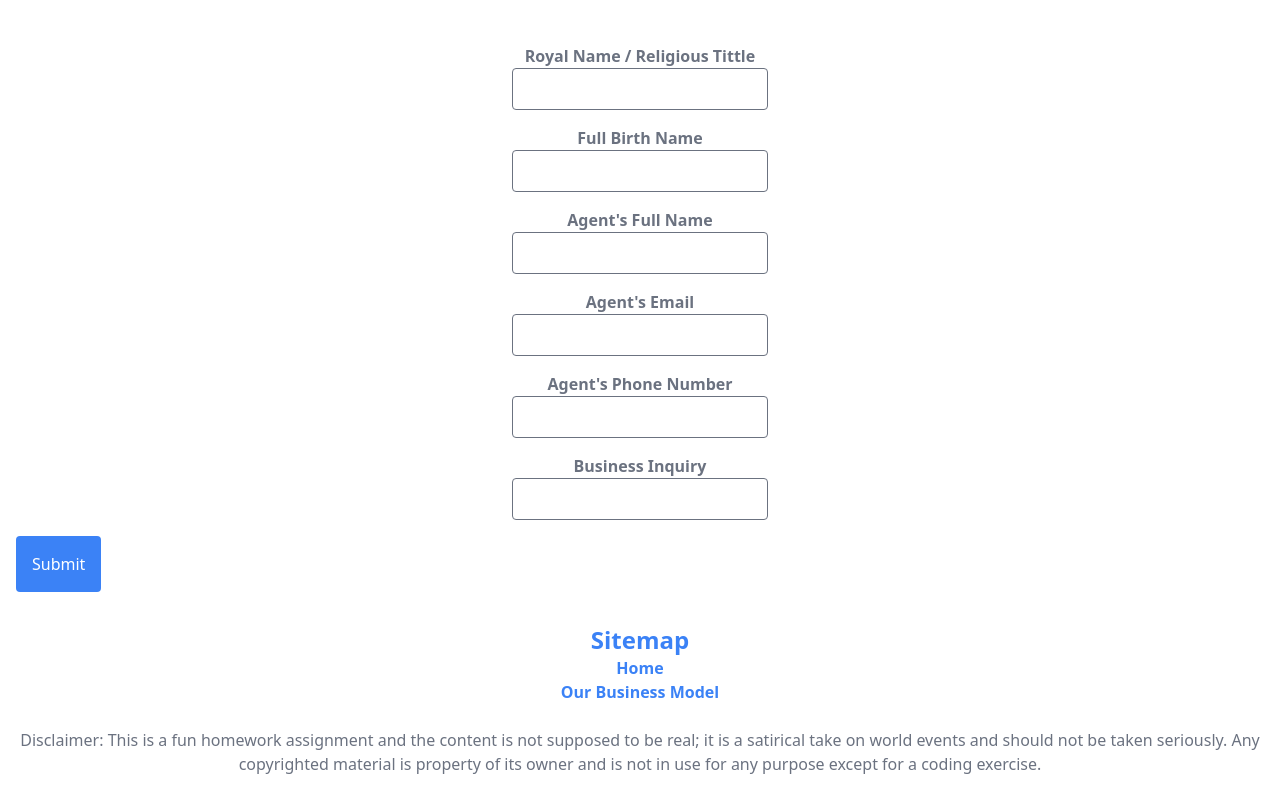
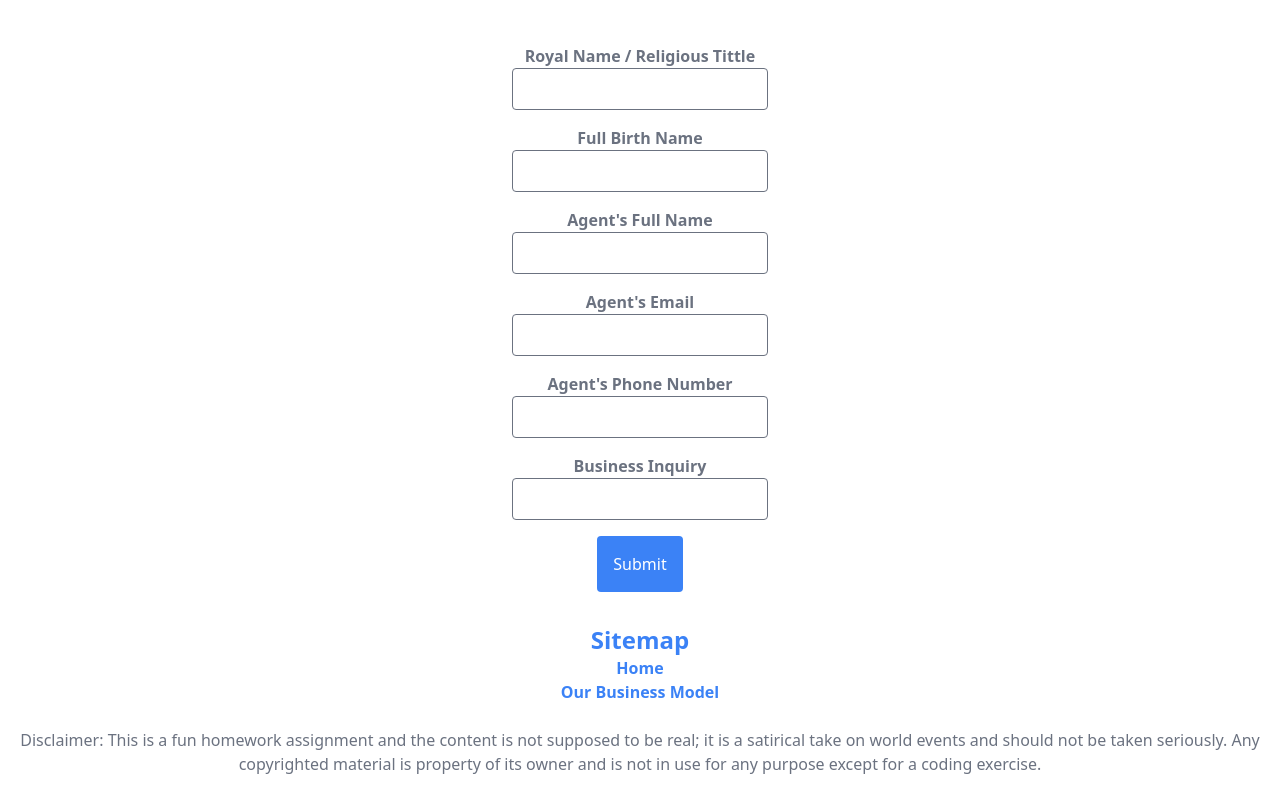
Before and after one commit to raulmf0312/hw2, a plain HTML site: page whoweare.html in a window 1280 px wide. Shown: the part 1251-2051 px from the top of the page. Drawn offline with nearby package versions, Linux system fonts and the light colour scheme.

Commit message:
v4 submit button centered

```diff
--- a/whoweare.html
+++ b/whoweare.html
@@ -7,13 +7,18 @@
     <link href="https://unpkg.com/tailwindcss@^2/dist/tailwind.min.css" rel="stylesheet" type="text/css">
 </head>
 <style>
-    img {
+    img{
         display: block;
         margin-left: auto;
         margin-right: auto;
         width: 40%;
     }
-    </style>
+    button {
+        display: block;
+        margin-left: auto;
+        margin-right: auto;
+    }
+</style>
 <body>
     <!-- Header with history -->
     <div>
@@ -52,7 +57,7 @@
     <br/>
 
     <!-- Table of six global headquarters -->
-    <div class="sm:flex" style=vertical-align:middle>
+    <div class="sm:flex" style="vertical-align:middle">
         <table class="mx-auto p-4 border-white text-base text-gray-500 font-thin text-center">
             <tr>
                 <th>City</th>
@@ -127,9 +132,8 @@
 
             <input class="p-2 w-64 border border-gray-500 rounded focus:outline-none focus:ring-blue-500 focus:border-blue-500" type="text" id="name">
 
-            <div style=>
-                <button class="block mt-4 text-white bg-blue-500 rounded px-4 py-4" type=submit>Submit</button>
-            </div>
+            <button class="mt-4 text-white bg-blue-500 rounded px-4 py-4" type="submit">Submit</button>
+
         </form>
     </div>
 
```
